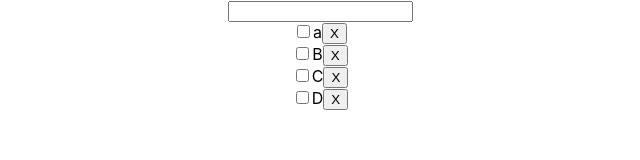
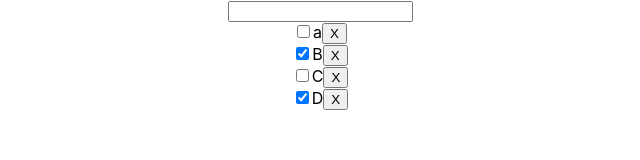
Before and after one commit to guhyeon/cra-todo, a React (Create React App) app: page / in a window 1280 px wide. Shown: the top 160 px of the page, without its empty margins (320-960 px from the left). Built offline with nearby package versions, Linux system fonts and the light colour scheme.

Commit message:
TodoListItem에 checked 프로퍼티 누락

```diff
--- a/src/Components/TodoList.jsx
+++ b/src/Components/TodoList.jsx
@@ -9,11 +9,11 @@ const TodoList = ({list, onDeleteClick, onCompleteChange}) => {
                 // 리스트의 항목(listItem)들을 돌면서 <TodoListItem 목록을 만들어서 반환해주는 코드.
                 list.map((listItem)=>
                 {
-                    const {id, text} = listItem;
+                    const {id, text, isComplete} = listItem;
                     // 리액트에서 배열값을 렌더링해줄때는 key 프로퍼티가 필요하다. 리액트에서는 변경된 값만 변경하는데, 키가없으면 뭐가 변경됐는지 어떻게알겠어?
                     // 그래서 고유한 키 값이 필요
                     return (
-                        <TodoListItem key={id} id = {id} text={text} onCompleteChange = {onCompleteChange} onDeleteClick = {onDeleteClick} ></TodoListItem>
+                        <TodoListItem key={id} id = {id} text={text} isComplete={isComplete} onCompleteChange = {onCompleteChange} onDeleteClick = {onDeleteClick} ></TodoListItem>
                     )
                 })
             }
--- a/src/Components/TodoListItem.jsx
+++ b/src/Components/TodoListItem.jsx
@@ -1,6 +1,6 @@
 import React from 'react'
 
-const TodoListItem = ({id, onCompleteChange, onDeleteClick, text})=>{
+const TodoListItem = ({id, onCompleteChange, onDeleteClick, text, isComplete})=>{
     const handleCompleteChange = (event)=>{
         console.log("handleCompleteChange -> id, event",id , event)
         onCompleteChange(id, event.target.checked);
@@ -13,7 +13,7 @@ const TodoListItem = ({id, onCompleteChange, onDeleteClick, text})=>{
 
     return(
         <div>
-            <input type ="checkbox" onChange={handleCompleteChange}></input><span>{text}</span><button onClick={handleDeleteClick}>X</button>
+            <input type ="checkbox" checked={isComplete} onChange={handleCompleteChange}></input><span>{text}</span><button onClick={handleDeleteClick}>X</button>
         </div>
     )
 }
```
